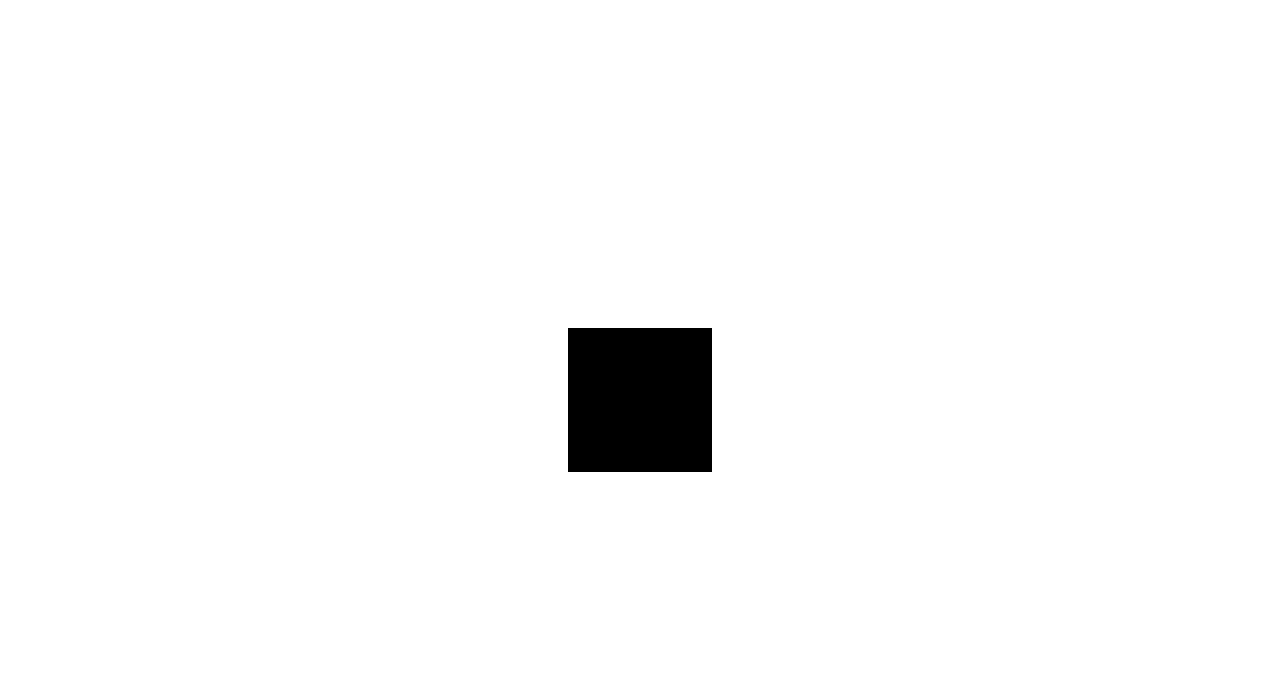
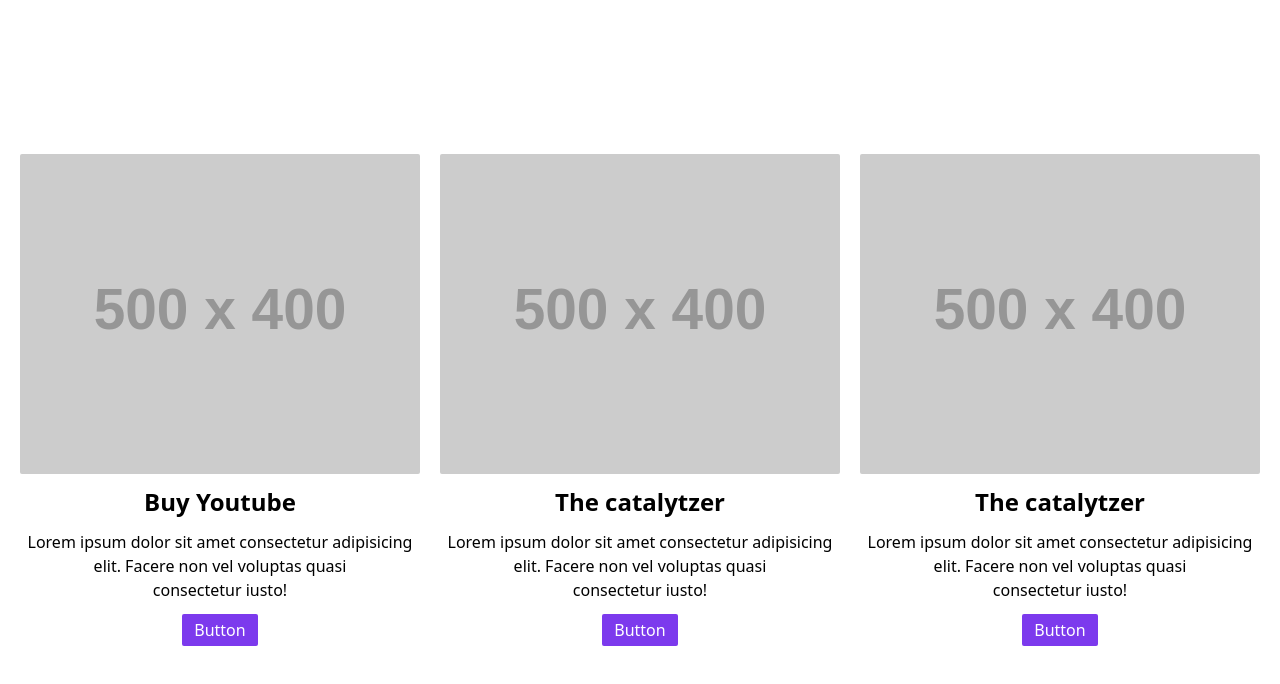
Before and after one commit to muhammadali1877/webb, a plain HTML site: page third.html in a window 1280 px wide. Drawn offline with nearby package versions, Linux system fonts and the light colour scheme; placeholder pictures from the web are drawn by us.

Commit message:
tailwind practices

```diff
--- a/third.html
+++ b/third.html
@@ -8,9 +8,28 @@
     <script src="https://cdn.tailwindcss.com"></script>
 </head>
 <body>
-    <div class="justify-center items-center h-screen flex">
-        <div class="w-36 h-36 bg-black">A</div>
+    <div class="grid grid-cols-1 sm:grid-cols-3 py-6 sm:place-content-center h-screen
+     text-center gap-5 px-5">
+        <div class="">
+            <img  class="mx-auto rounded-sm" src="https://placehold.co/500x400" alt="">
+            <h1 class="text-2xl font-semibold py-3">Buy Youtube </h1>
+            <p class="pb-3">Lorem ipsum dolor sit amet consectetur adipisicing elit. Facere non vel voluptas quasi <br>consectetur iusto!</p>
+            <button class="py-1 px-3 text-white bg-violet-600 rounded-sm">Button</button>
+        </div>
+
+        <div>
+            <img class="mx-auto rounded-sm" src="https://placehold.co/500x400" alt="">
+            <h1 class="text-2xl font-semibold py-3">The catalytzer</h1>
+            <p class="pb-3">Lorem ipsum dolor sit amet consectetur adipisicing  elit. Facere non vel voluptas quasi <br>consectetur iusto!</p>
+            <button class="py-1 px-3 text-white bg-violet-600 rounded-sm">Button</button>
+        </div>
+        <div>
+            <img class="mx-auto rounded-sm" src="https://placehold.co/500x400" alt="">
+            <h1 class="text-2xl font-semibold py-3">The catalytzer</h1>
+            <p class="pb-3">Lorem ipsum dolor sit amet consectetur adipisicing  elit. Facere non vel voluptas quasi <br>consectetur iusto!</p>
+            <button class="py-1 px-3 text-white bg-violet-600 rounded-sm">Button</button>
+        </div>
+
     </div>
-
 </body>
 </html>
```
Also changed, not shown: fourth.html (added, +22 -0 lines), index.html (+1 -0 lines), second.html (+1 -1 lines).
